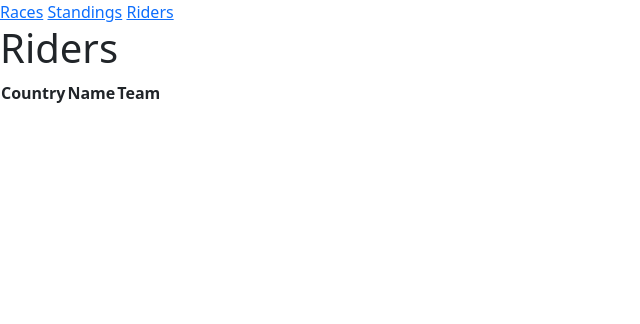
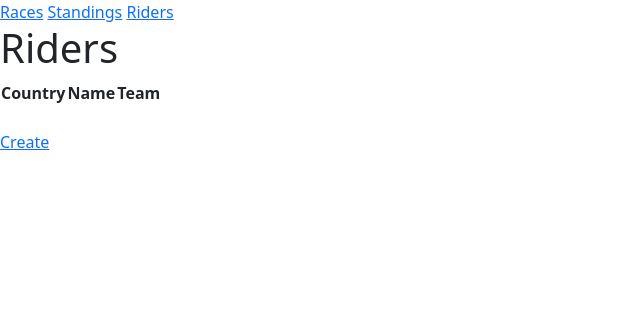
Before and after one commit to FilippoBellei/DjangoGP, a Django app: page /riders/ in a window 1280 px wide. Shown: the top 324 px of the page, without its empty margins (0-640 px from the left). Run offline with Django 4.2, Linux system fonts and the light colour scheme; data that the repository does not hold is empty.

Commit message:
Add create link to Rider_list template

```diff
--- a/djangogp/templates/djangogp/rider_list.html
+++ b/djangogp/templates/djangogp/rider_list.html
@@ -16,4 +16,6 @@
     </tr>
     {% endfor %}
 </table>
+<br>
+<a href="{% url 'djangogp:rider_create' %}">Create</a>
 {% endblock %}
```
